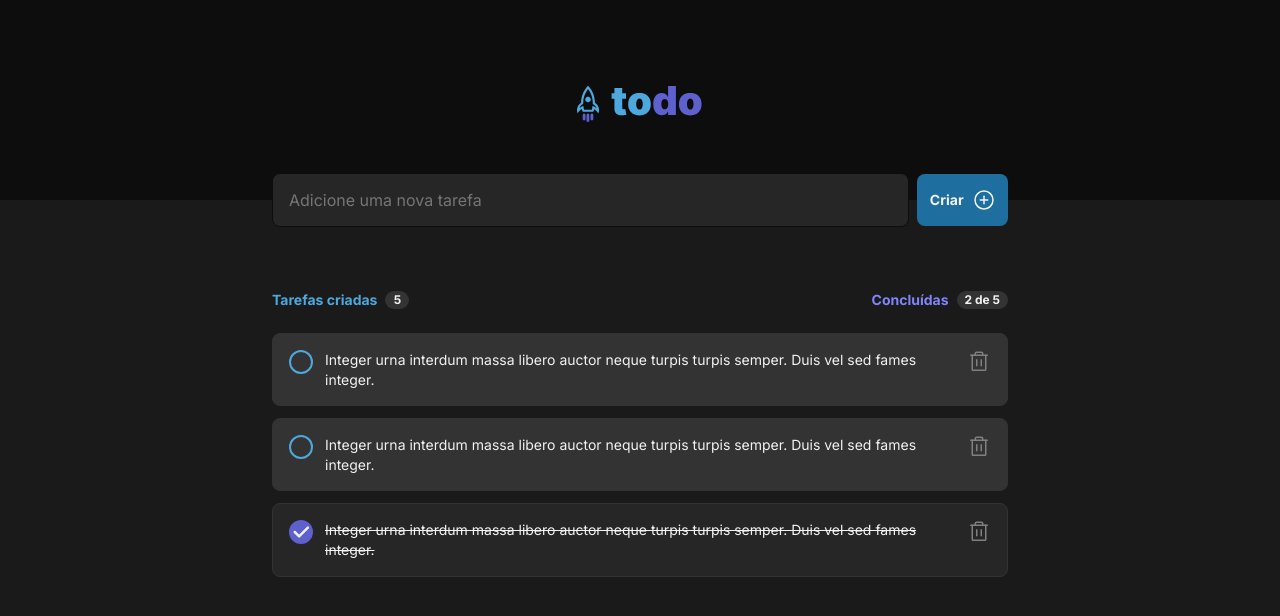
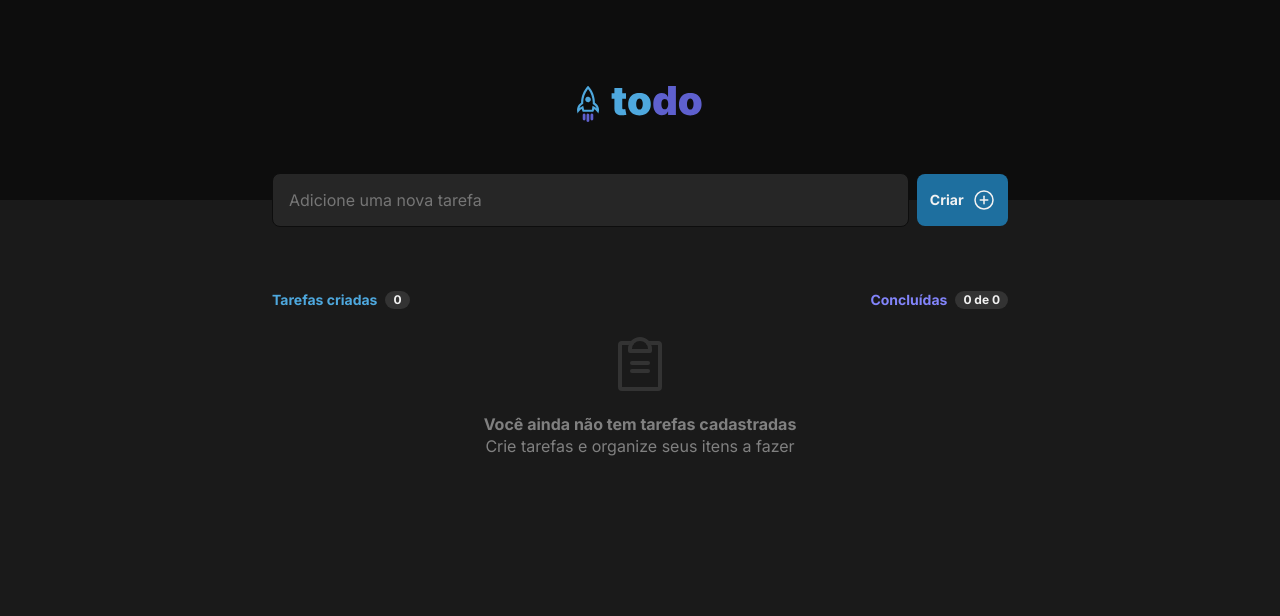
Before and after one commit to Lucasplpx/task-todo-app, a React (Vite) app: page / in a window 1280 px wide. Shown: the top 616 px of the page. Built offline with nearby package versions, Linux system fonts and the light colour scheme.

Commit message:
task reducer

```diff
--- a/package.json
+++ b/package.json
@@ -9,6 +9,7 @@
     "preview": "vite preview"
   },
   "dependencies": {
+    "immer": "^9.0.15",
     "phosphor-react": "^1.4.1",
     "react": "^18.2.0",
     "react-dom": "^18.2.0",
--- a/src/pages/Home/index.tsx
+++ b/src/pages/Home/index.tsx
@@ -1,3 +1,6 @@
+import { FormEvent, useEffect, useReducer, useState } from 'react';
+import { produce } from 'immer';
+
 import { Header } from '../../components/Header';
 
 import { PlusCircle, ClipboardText, Trash } from 'phosphor-react';
@@ -14,14 +17,132 @@ import {
   Wrapper,
 } from './styles';
 
+interface Task {
+  id: string;
+  title: string;
+  isDone: boolean;
+}
+interface TasksState {
+  tasks: Task[];
+  amountTasks: number;
+  amountTasksDone: number;
+}
+
 export function Home() {
+  const [tasksState, dispatch] = useReducer(
+    (state: TasksState, action: any) => {
+      if (action.type === 'ADD_NEW_TASK') {
+        return produce(state, (draft) => {
+          draft.tasks.push(action.payload.newTask);
+          draft.amountTasks = draft.amountTasks + 1;
+          return draft;
+        });
+      }
+
+      if (action.type === 'MARK_TASK_DONE') {
+        return produce(state, (draft) => {
+          const index = draft.tasks.findIndex(
+            (task) => task.id === action.payload.id
+          );
+
+          if (draft.tasks[index].isDone) {
+            draft.tasks[index].isDone = false;
+            draft.amountTasksDone = draft.amountTasksDone - 1;
+          } else {
+            draft.tasks[index].isDone = true;
+            draft.amountTasksDone = draft.amountTasksDone + 1;
+          }
+          return draft;
+        });
+      }
+
+      if (action.type === 'DELETE_TASK') {
+        return produce(state, (draft) => {
+          const index = draft.tasks.findIndex(
+            (task) => task.id === action.payload.id
+          );
+
+          if (draft.tasks[index].isDone) {
+            draft.amountTasksDone = draft.amountTasksDone - 1;
+          }
+
+          draft.amountTasks = draft.amountTasks - 1;
+          draft.tasks.splice(index, 1);
+
+          return draft;
+        });
+      }
+
+      return state;
+    },
+    {
+      tasks: [],
+      amountTasks: 0,
+      amountTasksDone: 0,
+    },
+    () => {
+      const tasksStateStorage = localStorage.getItem('@todobylucas:v0.0.1');
+
+      if (tasksStateStorage) {
+        return JSON.parse(tasksStateStorage);
+      }
+
+      return { tasks: [], amountTasks: 0, amountTasksDone: 0 };
+    }
+  );
+
+  const [title, setTitle] = useState('');
+
+  const { tasks, amountTasks, amountTasksDone } = tasksState;
+
+  const isTaskEmpty = tasks.length === 0;
+
+  useEffect(() => {
+    localStorage.setItem('@todobylucas:v0.0.1', JSON.stringify(tasksState));
+  }, [tasksState]);
+
+  function handleAddNewTask(event: FormEvent) {
+    event.preventDefault();
+    const newTask: Task = {
+      id: String(new Date().getTime()),
+      title,
+      isDone: false,
+    };
+
+    dispatch({
+      type: 'ADD_NEW_TASK',
+      payload: { newTask },
+    });
+
+    setTitle('');
+  }
+
+  function handleMarkTaskDone(id: string) {
+    dispatch({
+      type: 'MARK_TASK_DONE',
+      payload: { id },
+    });
+  }
+
+  function handleDeleteTask(id: string) {
+    dispatch({
+      type: 'DELETE_TASK',
+      payload: { id },
+    });
+  }
+
   return (
     <Container>
       <Header />
       <TodoContainer>
         <NewTaskContainer>
-          <input type='text' placeholder='Adicione uma nova tarefa' />
-          <button type='submit'>
+          <input
+            type='text'
+            placeholder='Adicione uma nova tarefa'
+            onChange={(event) => setTitle(event.target.value)}
+            value={title}
+          />
+          <button type='submit' onClick={handleAddNewTask}>
             Criar <PlusCircle size={24} />
           </button>
         </NewTaskContainer>
@@ -29,62 +150,42 @@ export function Home() {
           <TaskInfoContainer>
             <TasksCreated>
               <p>Tarefas criadas</p>
-              <span>5</span>
+              <span>{amountTasks}</span>
             </TasksCreated>
 
             <TasksDone>
               <p>Concluídas</p>
-              <span>2 de 5</span>
+              <span>
+                {amountTasksDone} de {amountTasks}
+              </span>
             </TasksDone>
           </TaskInfoContainer>
 
-          {/* <TasksEmptyContainer>
+          {isTaskEmpty && (
+            <TasksEmptyContainer>
               <ClipboardText size={64} />
               <p>Você ainda não tem tarefas cadastradas</p>
               <p>Crie tarefas e organize seus itens a fazer</p>
-          </TasksEmptyContainer> */}
+            </TasksEmptyContainer>
+          )}
 
-          <TaskItem>
+          {tasks.map((task) => (
+            <TaskItem key={task.id} isDone={task.isDone}>
               <Wrapper>
-              <input type='checkbox' />
+                <input
+                  type='checkbox'
+                  defaultChecked={task.isDone}
+                  onClick={() => handleMarkTaskDone(task.id)}
+                />
               </Wrapper>
 
-            <p>
-              Integer urna interdum massa libero auctor neque turpis turpis
-              semper. Duis vel sed fames integer.
-            </p>
-            <button>
+              <p>{task.title}</p>
+
+              <button onClick={() => handleDeleteTask(task.id)}>
                 <Trash size={24} />
               </button>
             </TaskItem>
-
-          <TaskItem>
-            <Wrapper>
-              <input type='checkbox' />
-            </Wrapper>
-
-            <p>
-              Integer urna interdum massa libero auctor neque turpis turpis
-              semper. Duis vel sed fames integer.
-            </p>
-            <button>
-              <Trash size={24} />
-            </button>
-          </TaskItem>
-
-          <TaskItem isDone>
-            <Wrapper>
-              <input type='checkbox' checked />
-            </Wrapper>
-
-            <p>
-              Integer urna interdum massa libero auctor neque turpis turpis
-              semper. Duis vel sed fames integer.
-            </p>
-            <button>
-              <Trash size={24} />
-            </button>
-          </TaskItem>
+          ))}
         </TasksContainer>
       </TodoContainer>
     </Container>
--- a/src/pages/Home/styles.ts
+++ b/src/pages/Home/styles.ts
@@ -172,17 +172,13 @@ export const TaskItem = styled.div<TaskItemProps>`
   }
 
   button {
-    display: inline-block;
+    display: flex;
     border: 0;
     margin: 0;
     padding: 0;
     background: none;
     -webkit-appearance: none;
     -moz-appearance: none;
-
-    &:focus {
-      display: flex;
-    }
 
     &:hover {
       display: flex;
```
Also changed, not shown: 1 other file (tests, documents, lock files or other folders). Lines whose indentation alone changed are shown as unchanged.
